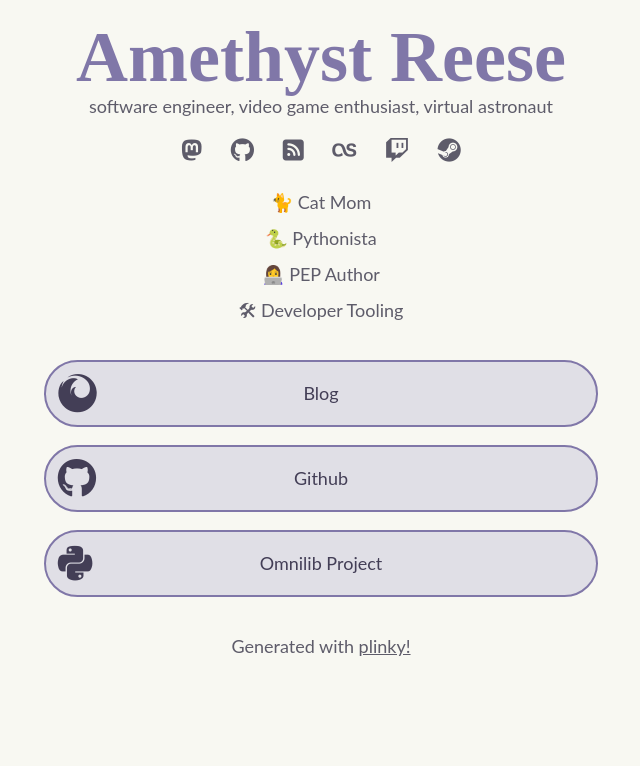
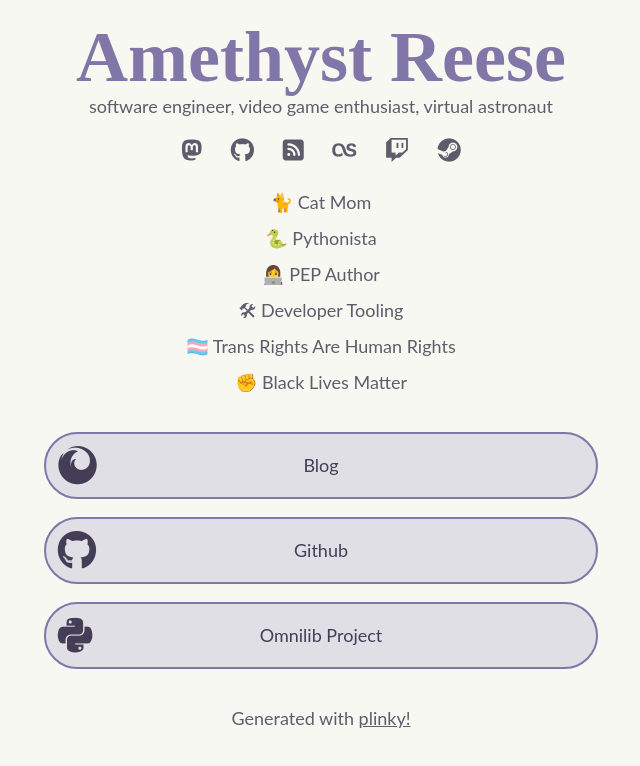
Before and after one commit to amyreese/n7.gg, a plain HTML site: page index.html in a window 1280 px wide. Shown: the part 114-880 px from the top of the page, without its empty margins (319-959 px from the left). Before the commit the page ends 810 px from the top, so only its background shows below. Drawn offline with Linux system fonts and the light colour scheme; a web font is replaced by a local one.

Commit message:
Send a message

```diff
--- a/index.html
+++ b/index.html
@@ -75,6 +75,8 @@
 <p>🐍 Pythonista</p>
 <p>👩‍💻 PEP Author</p>
 <p>🛠 Developer Tooling</p>
+<p>🏳️‍⚧️ Trans Rights Are Human Rights</p>
+<p>✊ Black Lives Matter</p>
       </div>
 
       <div id="links" class="links">
```
Also changed, not shown: 1 other file.
